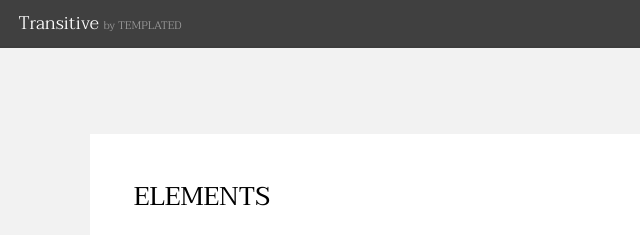
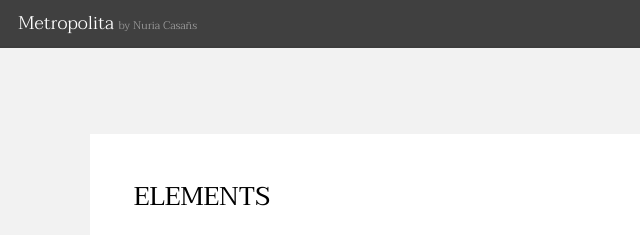
Before and after one commit to nuria-blip/REP_04_METROPOLITA, a plain HTML site: page elements.html in a window 1280 px wide. Shown: the top 235 px of the page, 0-640 px from the left. Drawn offline with Linux system fonts and the light colour scheme.

Commit message:
cambios en el pie de página por NURIA

```diff
--- a/elements.html
+++ b/elements.html
@@ -6,7 +6,7 @@
 -->
 <html>
 	<head>
-		<title>Elements - Transitive by TEMPLATED</title>
+		<title>Elements - Metropolita by Nuria Casañs</title>
 		<meta charset="utf-8" />
 		<meta name="viewport" content="width=device-width, initial-scale=1" />
 		<link rel="stylesheet" href="assets/css/main.css" />
@@ -15,7 +15,7 @@
 
 		<!-- Header -->
 			<header id="header">
-				<div class="logo"><a href="index.html">Transitive <span>by TEMPLATED</span></a></div>
+				<div class="logo"><a href="index.html">Metropolita <span>by Nuria Casañs</span></a></div>
 				<a href="#menu" class="toggle"><span>Menu</span></a>
 			</header>
 
@@ -481,7 +481,7 @@ print 'It took ' + i + ' iterations to sort the deck.';
 						</div>
 					</section>
 					<div class="copyright">
-						&copy; Untitled Design: <a href="https://templated.co/">TEMPLATED</a>. Images <a href="https://unsplash.com/">Unsplash</a> Video <a href="http://coverr.co/">Coverr</a>.
+						&copy; 2020 Nuria Casañs para <a href="https://templated.co/">METROTRAVEL</a>
 					</div>
 				</div>
 			</footer>
```
Also changed, not shown: generic.html (+1 -1 lines), index.html (+1 -1 lines).
